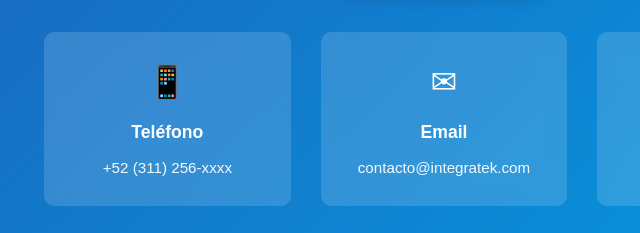
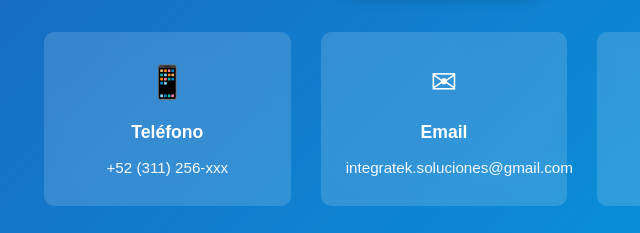
Before and after one commit to cocp86/integratek, a plain HTML site: page index.html in a window 1280 px wide. Shown: the part 3101-3334 px from the top of the page, 196-836 px from the left. Drawn offline with Linux system fonts and the light colour scheme.

Commit message:
Update index.html

```diff
--- a/index.html
+++ b/index.html
@@ -222,13 +222,13 @@
                 <div class="contact-item">
                     <div class="contact-item-icon">📱</div>
                     <h4>Teléfono</h4>
-                    <p>+52 (311) 256-xxxx</p>
+                    <p>+52 (311) 256-xxx</p>
                 </div>
 
                 <div class="contact-item">
                     <div class="contact-item-icon">✉</div>
                     <h4>Email</h4>
-                    <p>contacto@integratek.com</p>
+                    <p>integratek.soluciones@gmail.com</p>
                 </div>
 
                 <div class="contact-item">
```
